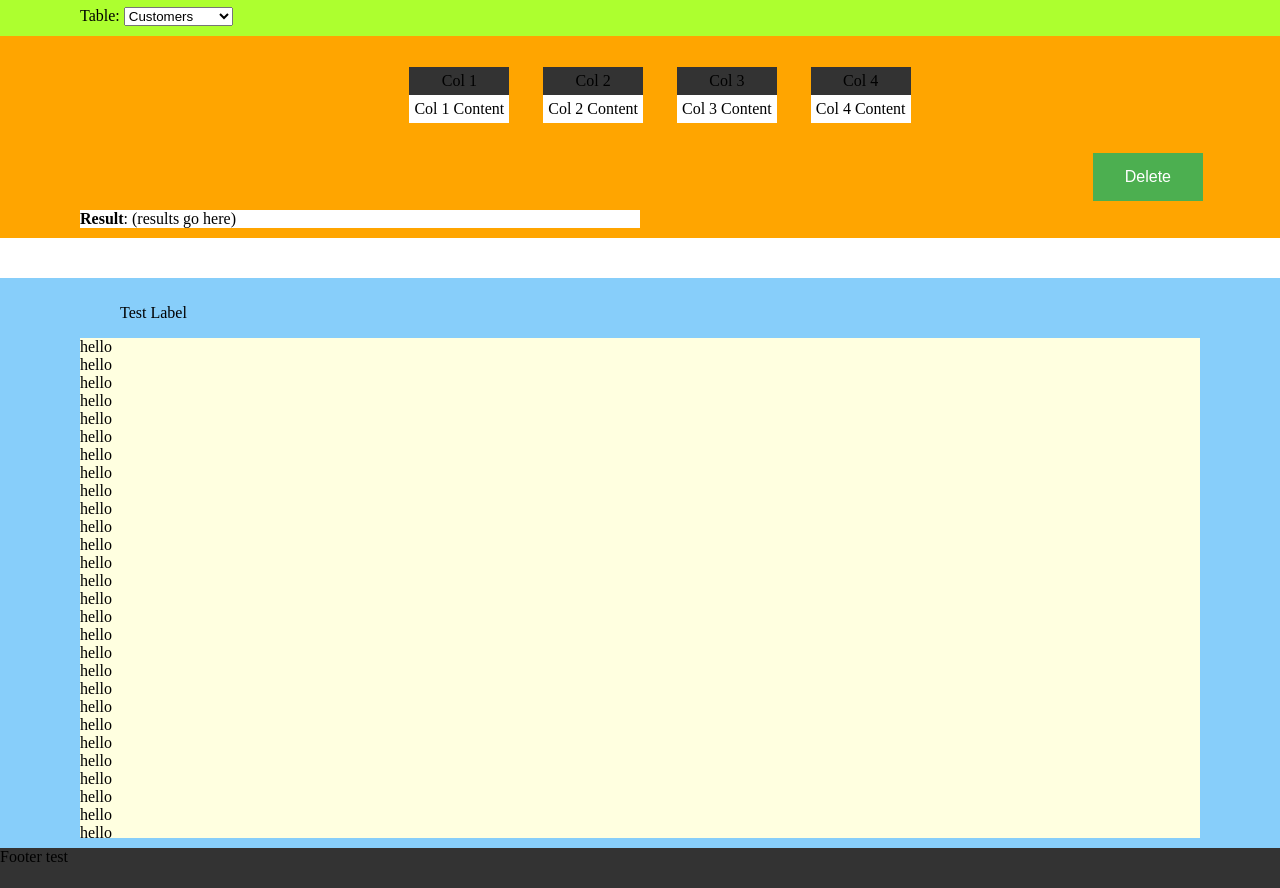
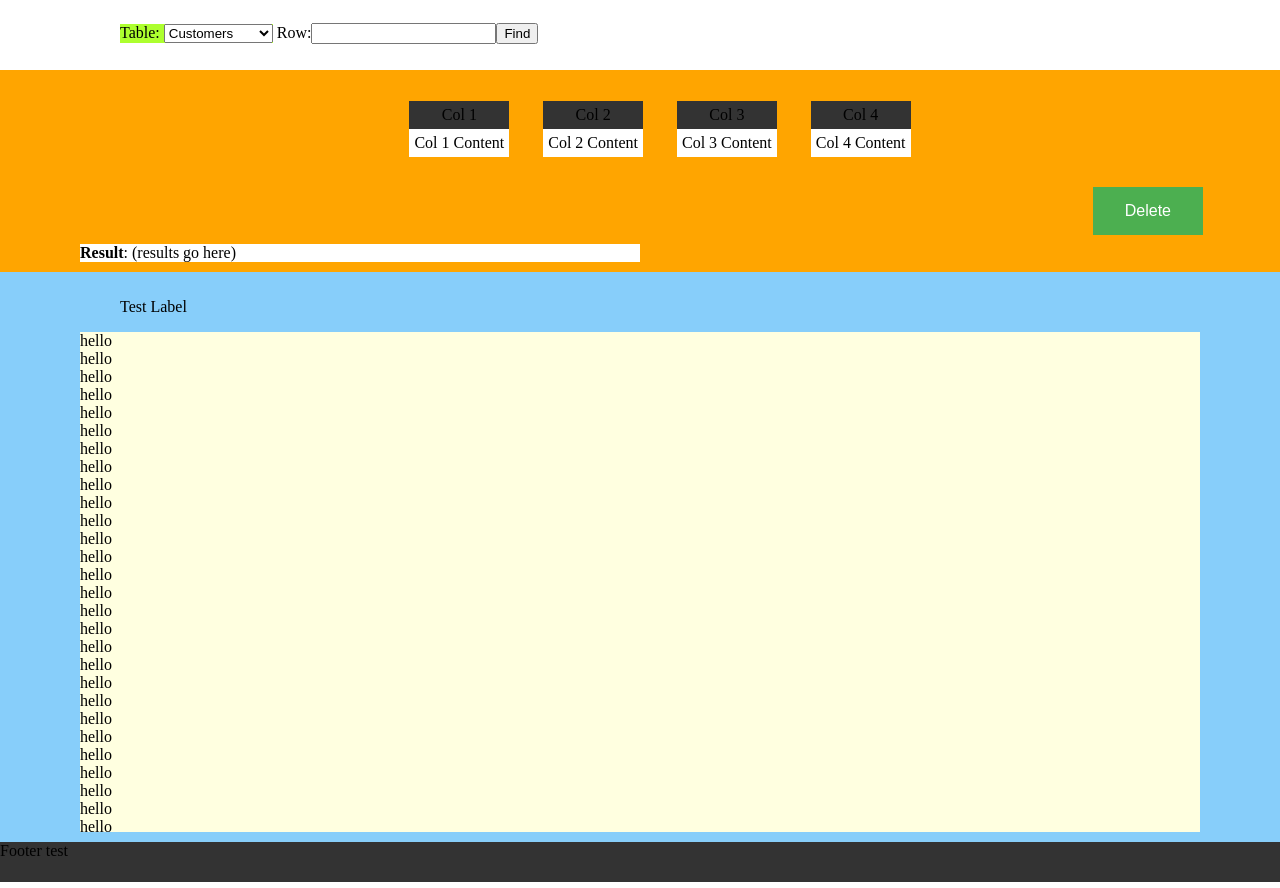
Before and after one commit to DataIsGone/CS340-Team-Untitled-1, a plain HTML site: page Step3UI/index.html in a window 1280 px wide. Shown: the part 49-937 px from the top of the page. Drawn offline with Linux system fonts and the light colour scheme.

Commit message:
DELETE: added PK search menu

```diff
--- a/Step3UI/index.html
+++ b/Step3UI/index.html
@@ -35,7 +35,10 @@
       <!-- <div class=""></div> -->
 
       <!-- DIV 1: Table Menu -->
-      <div class="content" id="table-menu">
+      <div class="content">
+        <ul class="nav-list">
+        <li>
+          <div id="table-menu">
             <form action=""> <!-- need action -->
               <label for="tables">Table:</label>
               <select id="tables" name="tables">
@@ -46,6 +49,14 @@
                 <option value="keyColors">Keycap Colors</option>
               </select>
             </form>
+          </div>
+        </li>
+        <li>
+          <div>
+            Row:<input><button>Find</button>
+          </div>
+        </li>
+        </ul>
       </div>
 
       <!-- DIV 2: CRUD Mode Controls (CURRENT: DELETE)-->
--- a/Step3UI/style.css
+++ b/Step3UI/style.css
@@ -150,7 +150,7 @@ body {
   /* --- OVERLAPPING CSS --- */
 
   #mode-content {
-      margin: 0 0 5vh 0;
+      /* margin: 0 0 5vh 0; */
       padding: 10px 5em;
   }
 
@@ -169,8 +169,8 @@ body {
 
   .result {
     text-align: left;
+    width: 50%;
     background-color: white;    /* TODO: remove test line */
-    width: 50%;
   }
 
   /* --- CRUD MODE: DELETE --- */
```
Lines whose indentation alone changed are shown as unchanged.
